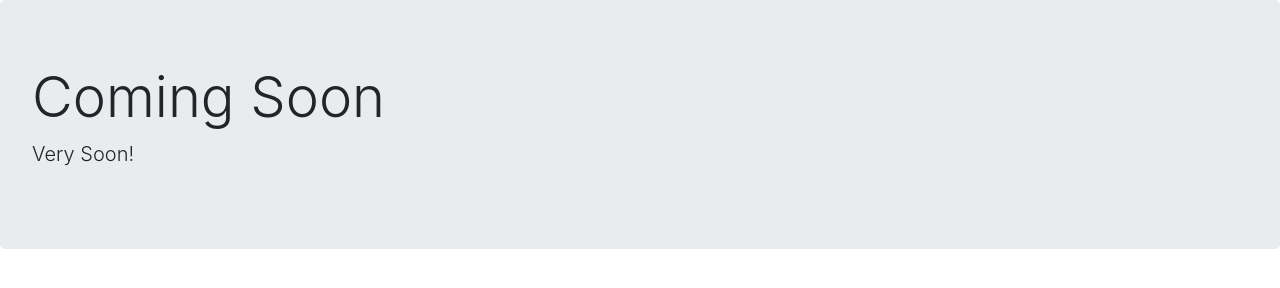
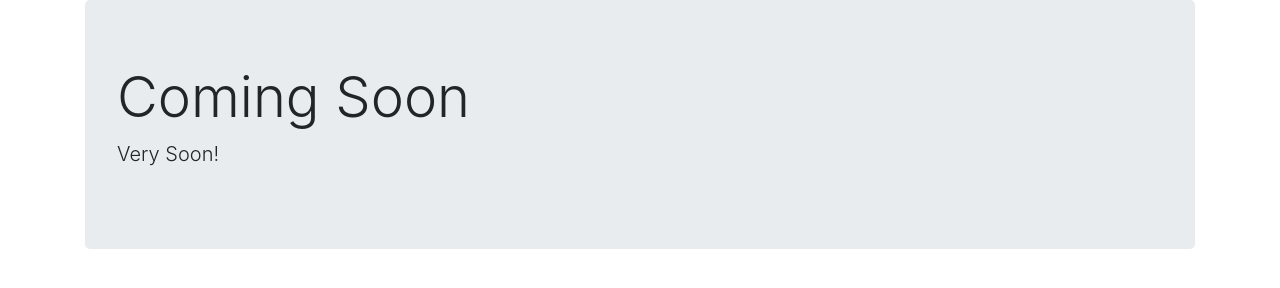
Before and after one commit to shministim/shministim.github.io, a plain HTML site: page index.html in a window 1280 px wide. Drawn offline with nearby package versions, Linux system fonts and the light colour scheme.

Commit message:
a little design change

```diff
--- a/index.html
+++ b/index.html
@@ -11,9 +11,11 @@
     <title>Coming Soon!</title>
   </head>
   <body>
-    <div class="jumbotron" id="app">
-        <h1 class="display-4">{{title}}</h1>
-        <p class="lead">{{subtitle}}</p>
+    <div class="container" id="app">
+        <div class="jumbotron">
+            <h1 class="display-4">{{title}}</h1>
+            <p class="lead">{{subtitle}}</p>
+        </div>
     </div>
     <script src="https://code.jquery.com/jquery-3.5.1.slim.min.js" integrity="sha384-DfXdz2htPH0lsSSs5nCTpuj/zy4C+OGpamoFVy38MVBnE+IbbVYUew+OrCXaRkfj" crossorigin="anonymous"></script>
     <script src="https://cdn.jsdelivr.net/npm/bootstrap@4.5.3/dist/js/bootstrap.bundle.min.js" integrity="sha384-ho+j7jyWK8fNQe+A12Hb8AhRq26LrZ/JpcUGGOn+Y7RsweNrtN/tE3MoK7ZeZDyx" crossorigin="anonymous"></script>
```
